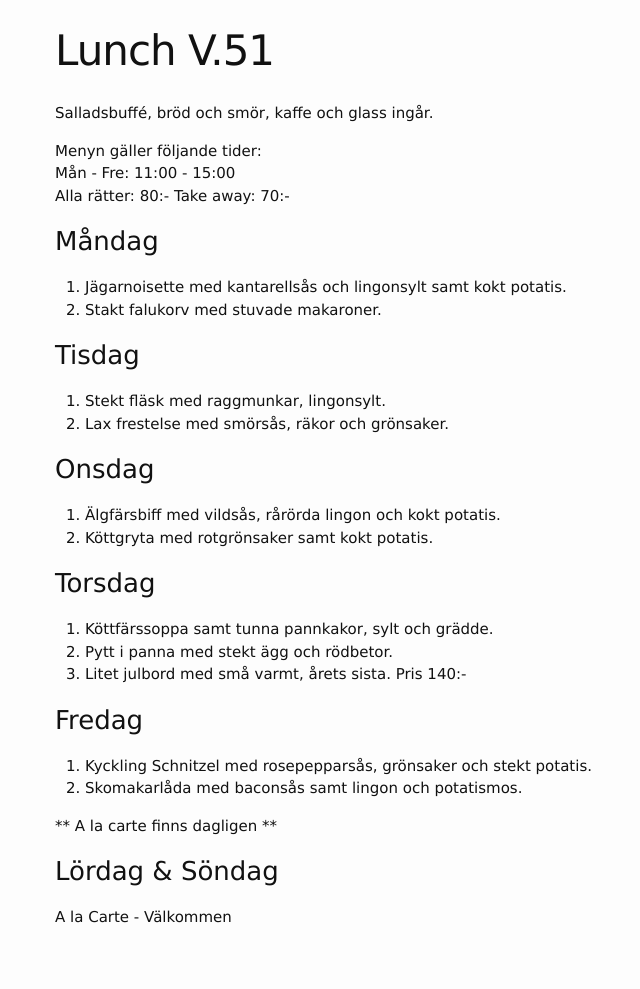
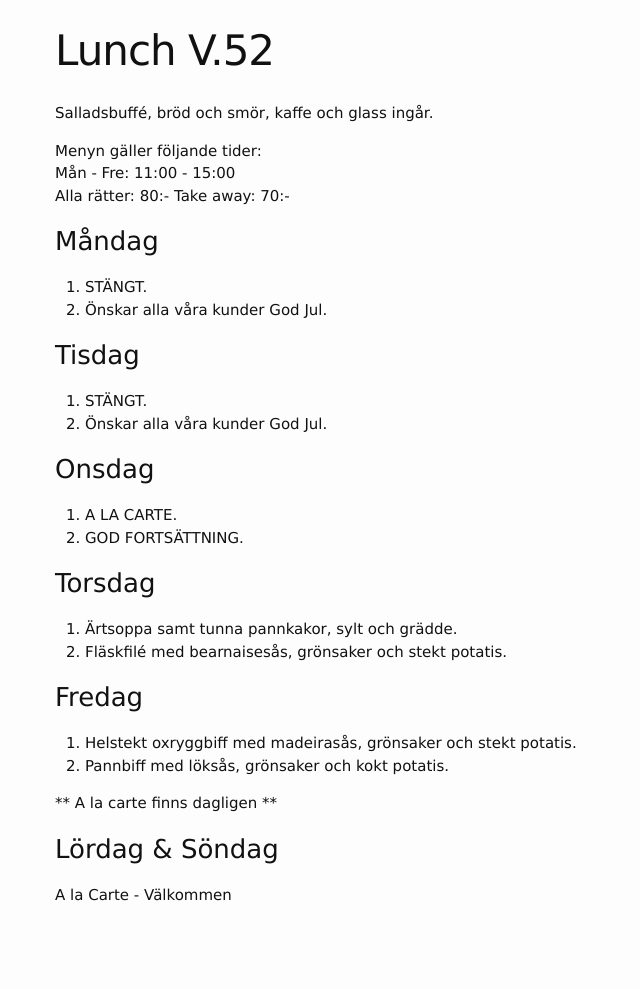
Before and after one commit to FarInn62/farinn62.github.io, a Jekyll site: the page built from lunch.md, in a window 1280 px wide. Shown: the whole page, without its empty margins (215-855 px from the left). Built offline with Jekyll 4.4.1, drawn with Linux system fonts in a browser that asks for light colours; after the commit the page ends 966 px from its top, so only the background shows below that.

Commit message:
Update lunch.md

```diff
--- a/lunch.md
+++ b/lunch.md
@@ -1,6 +1,6 @@
 ---
 layout: foodmenu
-title: Lunch V.51
+title: Lunch V.52
 permalink: /lunch/
 published: true
 ---
@@ -12,30 +12,29 @@ Alla rätter: 80:- Take away: 70:-
 
 ### Måndag
 
-1. Jägarnoisette med kantarellsås och lingonsylt samt kokt potatis.
-2. Stakt falukorv med stuvade makaroner.
+1. STÄNGT.
+2. Önskar alla våra kunder God Jul.
 
 ### Tisdag
 
-1. Stekt fläsk med raggmunkar, lingonsylt.
-2. Lax frestelse med smörsås, räkor och grönsaker.
+1. STÄNGT.
+2. Önskar alla våra kunder God Jul.
 
 
 ### Onsdag
 
-1. Älgfärsbiff med vildsås, rårörda lingon och kokt potatis.
-2. Köttgryta med rotgrönsaker samt kokt potatis.
+1. A LA CARTE.
+2. GOD FORTSÄTTNING.
 
 ### Torsdag
 
-1. Köttfärssoppa samt tunna pannkakor, sylt och grädde.
-2. Pytt i panna med stekt ägg och rödbetor.
-3. Litet julbord med små varmt, årets sista.  Pris 140:-
+1. Ärtsoppa samt tunna pannkakor, sylt och grädde.
+2. Fläskfilé med bearnaisesås, grönsaker och stekt potatis.
 
 ### Fredag
 
-1. Kyckling Schnitzel med rosepepparsås, grönsaker och stekt potatis.
-2. Skomakarlåda med baconsås samt lingon och potatismos.
+1. Helstekt oxryggbiff med madeirasås, grönsaker och stekt potatis.
+2. Pannbiff med löksås, grönsaker och kokt potatis.
 
 ** A la carte finns dagligen **
 
```
